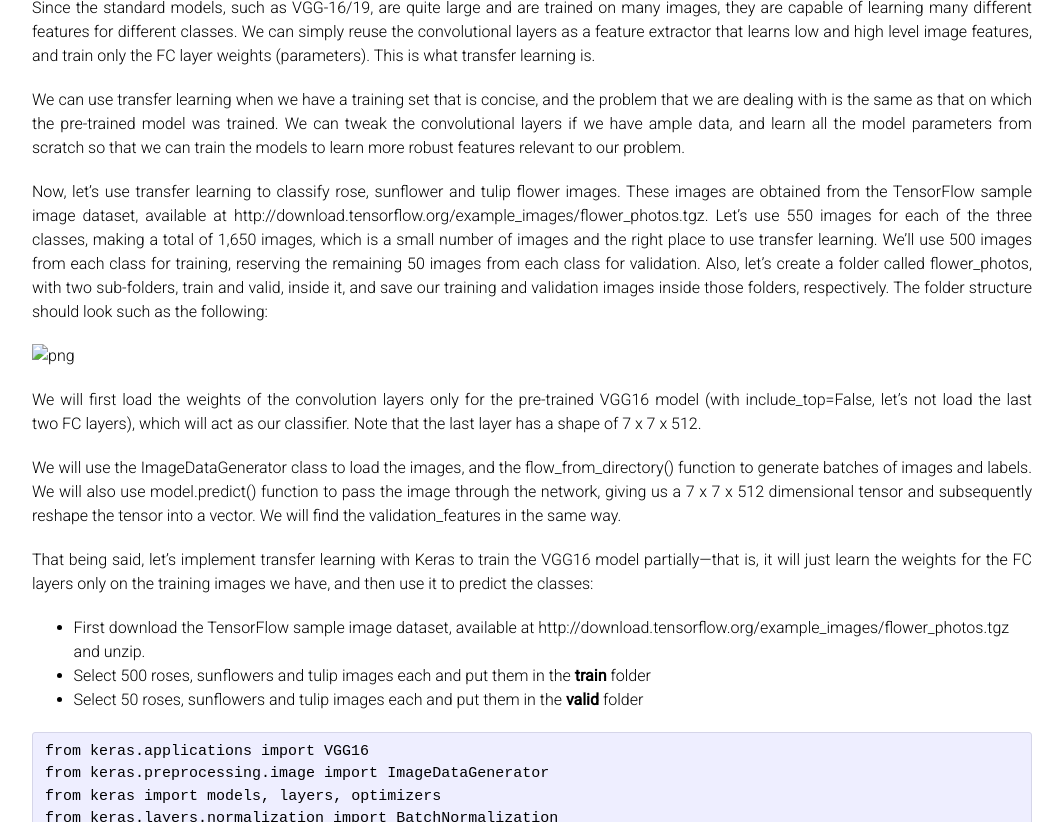
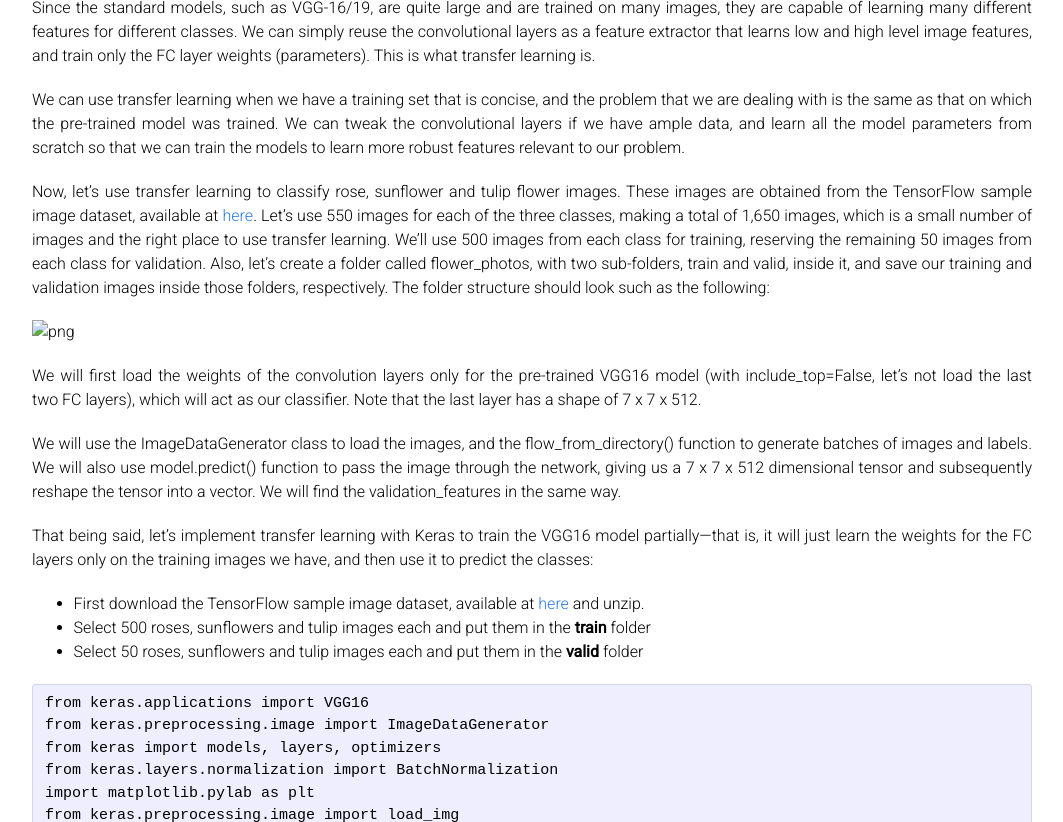
Before and after one commit to oil-mcut/oil-mcut.github.io, a Jekyll site: the page built from Chapter11.md, in a window 1280 px wide and 900 px high, scrolled down 17362 px, cut to the strip 78-900 px from the top of the window. Shown: the whole strip, without its empty margins (108-1171 px from the left). Built offline with Jekyll 4.4.1, drawn with Linux system fonts in a browser that asks for light colours; some of the changed text lies outside the part shown.

Commit message:
Update Chapter11.md

```diff
--- a/Chapter11.md
+++ b/Chapter11.md
@@ -594,7 +594,7 @@ With DeepLab-v3+, the DeepLab-v3 model is extended by adding a simple, yet effec
 
 ### Steps you must follow to use DeepLab V3+ model for semantic segmentation
 Here are the steps that must be followed to be able to use the model to segment an image:
-1. First, clone or download the repository from https://github.com/bonlime/keras-deeplab-v3-plus.
+1. First, clone or download the repository from [here](https://github.com/bonlime/keras-deeplab-v3-plus).
 2. Extract the ZIP file downloaded to the keras-deeplab-v3-plus-master folder.
 3. Navigate to the keras-deeplab-v3-plus-master folder; the following code needs to be run from inside the directory.
 
@@ -643,7 +643,7 @@ You can obtain the labels of the segments and create an overlay with yet anothe
 <a name='Transfer Learning what it is, and when to use it'></a>
 
 ### Transfer Learning what it is, and when to use it
-Transfer learning is a deep learning strategy that reuses knowledge gained from solving one problem by applying it to a different, but related, problem. For example, let's say we have three types of flowers, namely, a rose, a sunflower, and a tulip. We can use the standard pre-trained models, such as VGG16/19, ResNet50, or InceptionV3 models (pre-trained on ImageNet with 1000 output classes, which can be found at https://gist.github.com/yrevar/942d3a0ac09ec9e5eb3a) to classify the flower images, but our model wouldn't be able to correctly identify them because these flower categories were not learned by the models. In other words, they are classes that the model is not aware of.
+Transfer learning is a deep learning strategy that reuses knowledge gained from solving one problem by applying it to a different, but related, problem. For example, let's say we have three types of flowers, namely, a rose, a sunflower, and a tulip. We can use the standard pre-trained models, such as VGG16/19, ResNet50, or InceptionV3 models (pre-trained on ImageNet with 1000 output classes, which can be found at [here](https://gist.github.com/yrevar/942d3a0ac09ec9e5eb3a) to classify the flower images, but our model wouldn't be able to correctly identify them because these flower categories were not learned by the models. In other words, they are classes that the model is not aware of.
 
 The following image shows how the flower images are classified wrongly by the pre-trained VGG16 model (the code is left to the reader as an exercise):
 
@@ -661,7 +661,7 @@ Since the standard models, such as VGG-16/19, are quite large and are trained o
 
 We can use transfer learning when we have a training set that is concise, and the problem that we are dealing with is the same as that on which the pre-trained model was trained. We can tweak the convolutional layers if we have ample data, and learn all the model parameters from scratch so that we can train the models to learn more robust features relevant to our problem.
 
-Now, let's use transfer learning to classify rose, sunflower and tulip flower images. These images are obtained from the TensorFlow sample image dataset, available at http://download.tensorflow.org/example_images/flower_photos.tgz. Let's use 550 images for each of the three classes, making a total of 1,650 images, which is a small number of images and the right place to use transfer learning. We'll use 500 images from each class for training, reserving the remaining 50 images from each class for validation. Also, let's create a folder called flower_photos, with two sub-folders, train and valid, inside it, and save our training and validation images inside those folders, respectively. The folder structure should look such as the following:
+Now, let's use transfer learning to classify rose, sunflower and tulip flower images. These images are obtained from the TensorFlow sample image dataset, available at [here](http://download.tensorflow.org/example_images/flower_photos.tgz). Let's use 550 images for each of the three classes, making a total of 1,650 images, which is a small number of images and the right place to use transfer learning. We'll use 500 images from each class for training, reserving the remaining 50 images from each class for validation. Also, let's create a folder called flower_photos, with two sub-folders, train and valid, inside it, and save our training and validation images inside those folders, respectively. The folder structure should look such as the following:
 
 ![png](images/ch-11-10.png)
 
@@ -673,7 +673,7 @@ We will use the ImageDataGenerator class to load the images, and the flow_from_
 
 That being said, let's implement transfer learning with Keras to train the VGG16 model partially—that is, it will just learn the weights for the FC layers only on the training images we have, and then use it to predict the classes:
 
-* First download the TensorFlow sample image dataset, available at http://download.tensorflow.org/example_images/flower_photos.tgz and unzip.
+* First download the TensorFlow sample image dataset, available at [here](http://download.tensorflow.org/example_images/flower_photos.tgz) and unzip.
 * Select 500 roses, sunflowers and tulip images each and put them in the **train** folder
 * Select 50 roses, sunflowers and tulip images each and put them in the **valid** folder
 
```
Also changed, not shown: other parts of Chapter11.md (+2 -2 lines).
